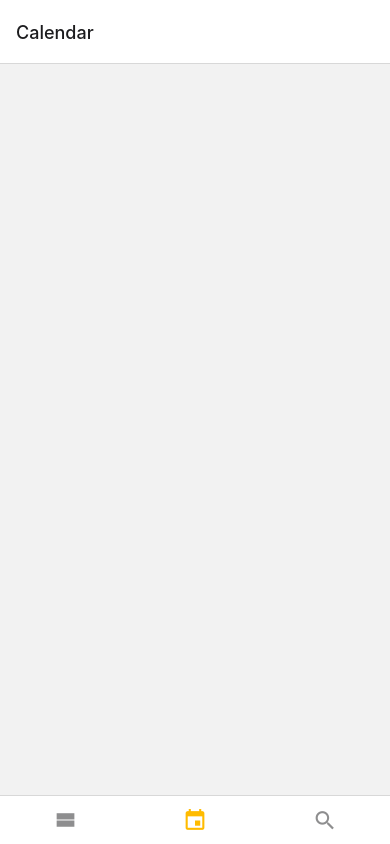
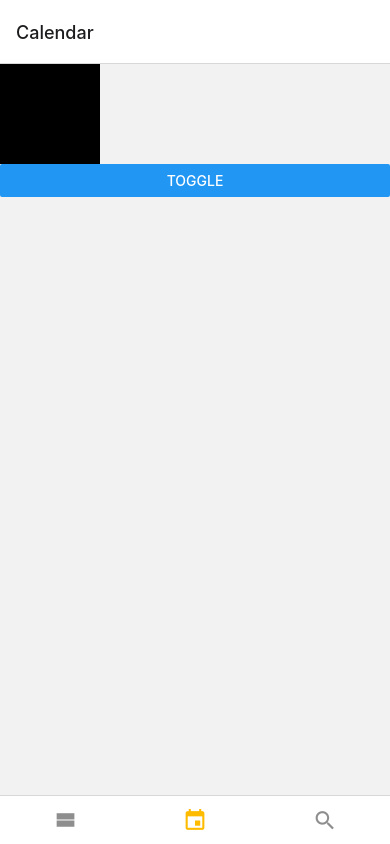
Before and after one commit to manyyeon/DayLog, a React Native app: screen /Calendar in a window 390 px wide. Built offline with nearby package versions, Linux system fonts and the light colour scheme.

Commit message:
FadeIn, FadeOut Animation

```diff
--- a/screens/CalendarScreen.js
+++ b/screens/CalendarScreen.js
@@ -1,14 +1,44 @@
-import React from 'react';
+import React, {useEffect, useRef, useState} from 'react';
 import {useContext} from 'react';
-import {StyleSheet, View, Text} from 'react-native';
+import {StyleSheet, View, Text, Animated, Button} from 'react-native';
 import LogContext from '../contexts/LogContext';
 
+const FadeInAndOut = () => {
+  const animation = useRef(new Animated.Value(1)).current;
+  const [hidden, setHidden] = useState(false);
+  useEffect(() => {
+    Animated.timing(animation, {
+      toValue: hidden ? 0 : 1,
+      useNativeDriver: true,
+    }).start();
+  }, [hidden, animation]);
+  return (
+    <View>
+      <Animated.View style={[styles.rectangle, {opacity: animation}]} />
+      <Button
+        title="Toggle"
+        onPress={() => {
+          setHidden(!hidden);
+        }}
+      />
+    </View>
+  );
+};
+
 const CalendarScreen = () => {
-  const {text} = useContext(LogContext);
-  return <View style={styles.block} />;
+  return (
+    <View style={styles.block}>
+      <FadeInAndOut />
+    </View>
+  );
 };
 const styles = StyleSheet.create({
   block: {},
+  rectangle: {
+    width: 100,
+    height: 100,
+    backgroundColor: 'black',
+  },
 });
 
 export default CalendarScreen;
```
